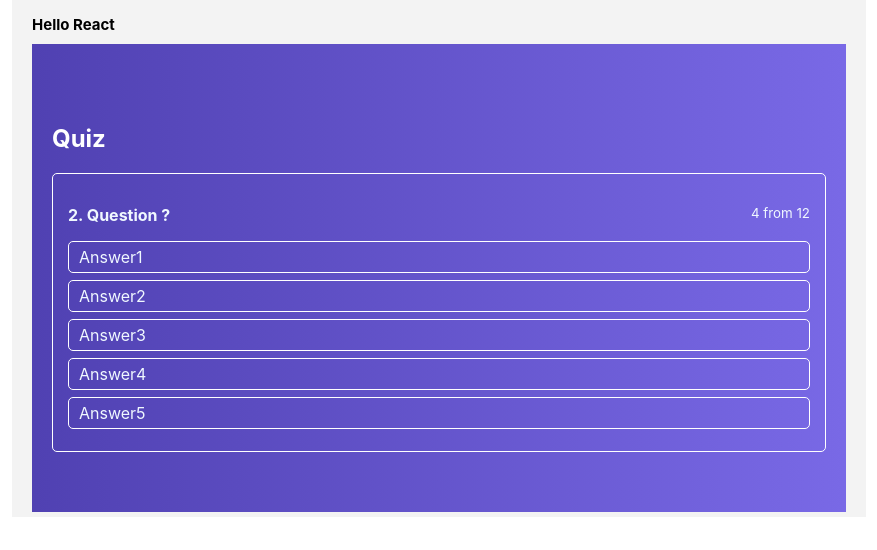
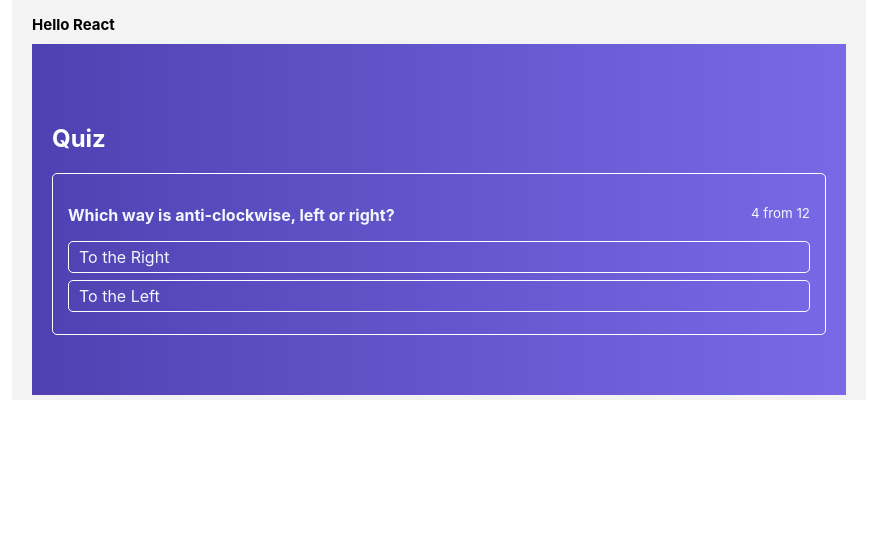
Before and after one commit to Raz-Dva/React-practic, a React (Create React App) app: page / in a window 1280 px wide. Shown: the top 550 px of the page, without its empty margins (201-1078 px from the left). Built offline with nearby package versions, Linux system fonts and the light colour scheme.

Commit message:
create first answer

```diff
--- a/src/components/ActiveQuiz/ActiveQuiz.js
+++ b/src/components/ActiveQuiz/ActiveQuiz.js
@@ -7,12 +7,13 @@ const ActiveQuiz = (props) => {
         <div className={classes.ActiveQuiz}>
             <p className={classes.Question}>
                 <span className={classes.Font_bold}>
-                    2. Question ?
+                   {props.question}
                 </span>
                 <small className={classes.Badge}>4 from 12</small>
             </p>
             <AnswersList
-             answers={props.answers}/>
+             answers={props.answers}
+             onAnswerClick={props.onAnswerClick}/>
         </div>
     )
 
--- a/src/components/ActiveQuiz/AnswersList/AnswerItem/AnswerItem.js
+++ b/src/components/ActiveQuiz/AnswersList/AnswerItem/AnswerItem.js
@@ -3,7 +3,9 @@ import classes from './AnswerItem.module.css'
 
 const AnswerItem = (props) => {
     return (
-        <li className={classes.AnswerItem}>
+        <li
+         className={classes.AnswerItem}
+         onClick={()=>props.onAnswerClick(props.answer.id)}>
             {props.answer.text}
         </li>
     )
--- a/src/components/ActiveQuiz/AnswersList/AnswersList.js
+++ b/src/components/ActiveQuiz/AnswersList/AnswersList.js
@@ -10,7 +10,8 @@ const AnswersList = (props) => {
                    return(
                        <AnswerItem
                        key={index}
-                       answer={answer}/>
+                       answer={answer}
+                       onAnswerClick={props.onAnswerClick}/>
                    )
                 })
             }
--- a/src/containers/Quiz/Quiz.js
+++ b/src/containers/Quiz/Quiz.js
@@ -6,15 +6,17 @@ class Quiz extends React.Component {
     state={
         quize:[
           {
+              question:'Which way is anti-clockwise, left or right?',
+              rightAnswerId:2,
               answers:[
-                  {text: 'Answer1'},
-                  {text: 'Answer2'},
-                  {text: 'Answer3'},
-                  {text: 'Answer4'},
-                  {text: 'Answer5'}
+                  {text: 'To the Right', id:1},
+                  {text: 'To the Left', id:2}
               ]
           }
         ]
+    };
+    onAnswerClickHandler=(answerId)=>{
+        console.log(answerId)
     }
     render(){
         return (
@@ -22,7 +24,9 @@ class Quiz extends React.Component {
                 <h2>Quiz</h2>
                 <div className={classes.QuizWrapper}>
                     <ActiveQuiz
-                    answers={this.state.quize[0].answers}/>
+                    onAnswerClick = {this.onAnswerClickHandler}
+                    answers={this.state.quize[0].answers}
+                    question={this.state.quize[0].question}/>
                 </div>
             </div>
 
```
